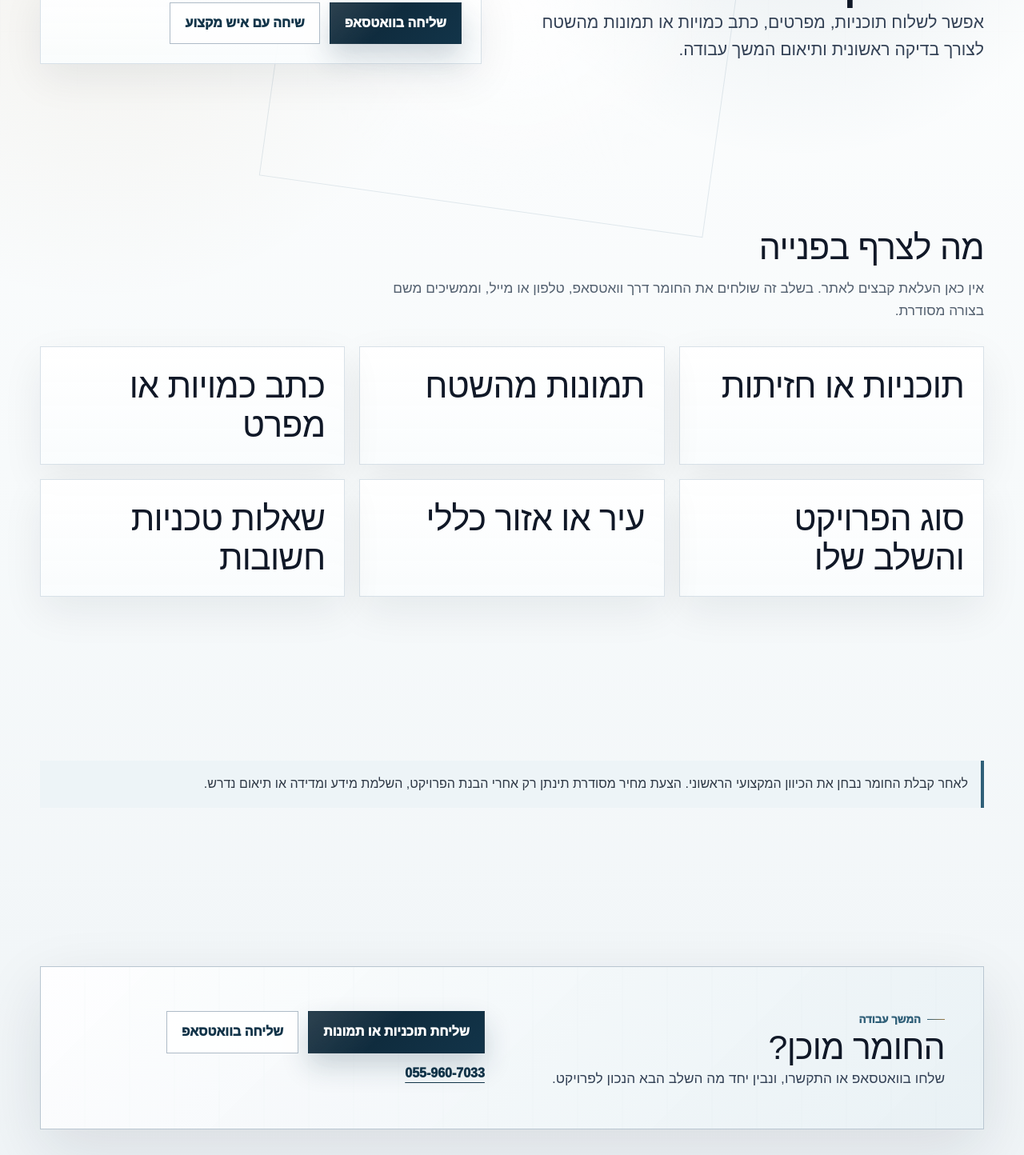
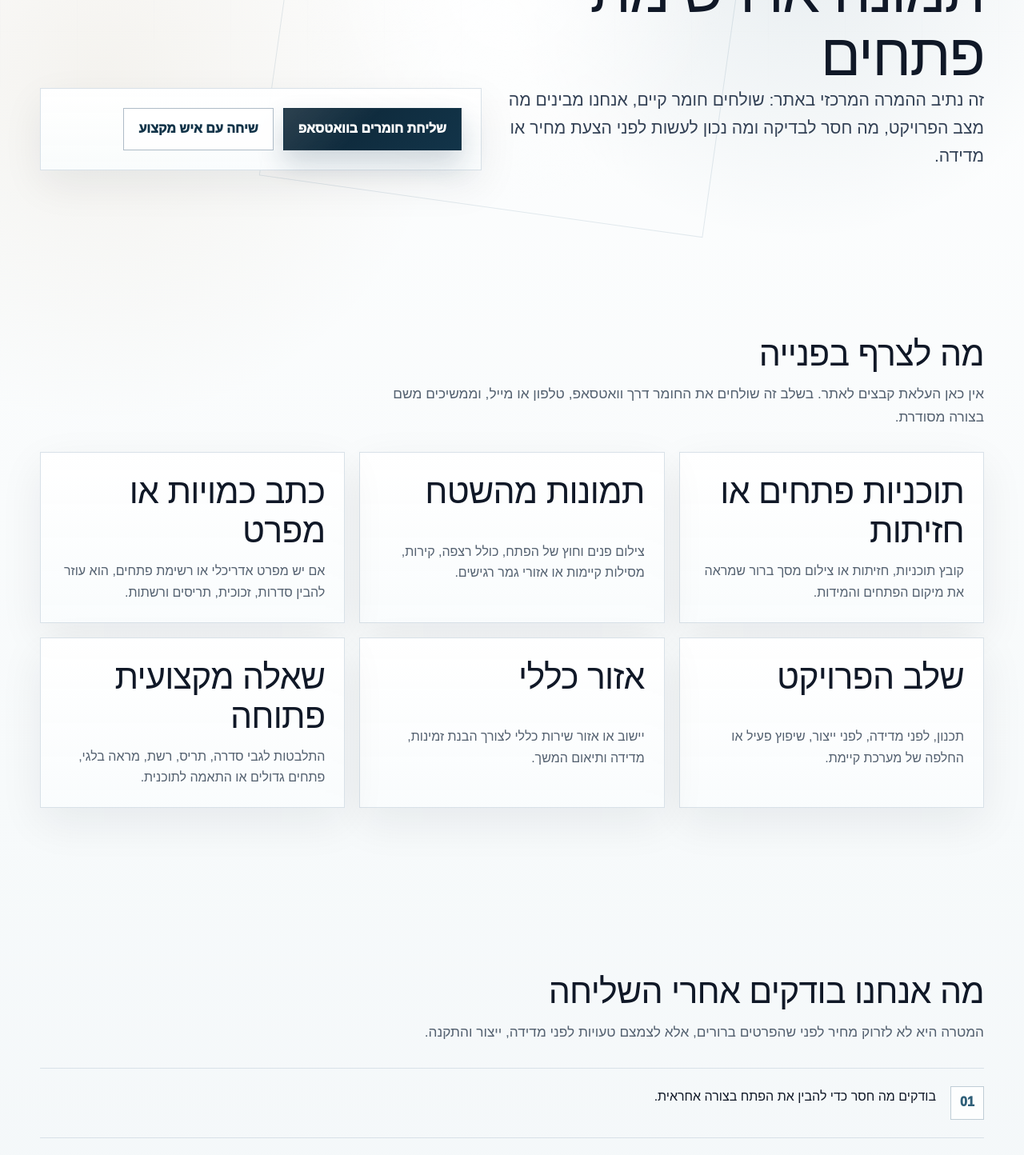
Before and after one commit to feldixAR/ashbel-aluminum-website, a Next.js app: page /upload in a window 1280 px wide. Shown: the part 440-1884 px from the top of the page at 80% size. Built offline with nearby package versions, Linux system fonts and the light colour scheme.

Commit message:
Strengthen upload conversion flow

```diff
--- a/src/app/upload/page.tsx
+++ b/src/app/upload/page.tsx
@@ -7,18 +7,33 @@ export const metadata: Metadata = {
   description: 'שליחת תוכניות, מפרטים, כתב כמויות או תמונות מהשטח לצורך בדיקה ראשונית ותיאום עבודות אלומיניום.',
 };
 
+const materials = [
+  { title: 'תוכניות פתחים או חזיתות', text: 'קובץ תוכניות, חזיתות או צילום מסך ברור שמראה את מיקום הפתחים והמידות.' },
+  { title: 'תמונות מהשטח', text: 'צילום פנים וחוץ של הפתח, כולל רצפה, קירות, מסילות קיימות או אזורי גמר רגישים.' },
+  { title: 'כתב כמויות או מפרט', text: 'אם יש מפרט אדריכלי או רשימת פתחים, הוא עוזר להבין סדרות, זכוכית, תריסים ורשתות.' },
+  { title: 'שלב הפרויקט', text: 'תכנון, לפני מדידה, לפני ייצור, שיפוץ פעיל או החלפה של מערכת קיימת.' },
+  { title: 'אזור כללי', text: 'יישוב או אזור שירות כללי לצורך הבנת זמינות, מדידה ותיאום המשך.' },
+  { title: 'שאלה מקצועית פתוחה', text: 'התלבטות לגבי סדרה, תריס, רשת, מראה בלגי, פתחים גדולים או התאמה לתוכנית.' },
+];
+
+const reviewSteps = [
+  'בודקים מה חסר כדי להבין את הפתח בצורה אחראית.',
+  'מזהים כיוון מערכת אפשרי לפי שימוש, מידה, גמר ותנאי שטח.',
+  'מגדירים מה השלב הבא: השלמת מידע, שיחה, בדיקה מקצועית או מדידה.'
+];
+
 export default function UploadPage() {
   return (
     <main>
       <div className='container-main'>
         <PageIntro
           eyebrow='שליחת חומרים'
-          title='שלחו חומר קיים לבדיקה ראשונית'
-          text='אפשר לשלוח תוכניות, מפרטים, כתב כמויות או תמונות מהשטח לצורך בדיקה ראשונית ותיאום המשך עבודה.'
+          title='בדיקה מקצועית מתחילה מתוכנית, תמונה או רשימת פתחים'
+          text='זה נתיב ההמרה המרכזי באתר: שולחים חומר קיים, אנחנו מבינים מה מצב הפרויקט, מה חסר לבדיקה ומה נכון לעשות לפני הצעת מחיר או מדידה.'
         >
           <div className='button-row'>
             <a className='btn btn-primary' href={site.whatsapp}>
-              שליחה בוואטסאפ
+              שליחת חומרים בוואטסאפ
             </a>
             <a className='btn btn-outline' href={site.phoneHref}>
               שיחה עם איש מקצוע
@@ -29,12 +44,24 @@ export default function UploadPage() {
         <section className='section-shell'>
           <SectionHeader title='מה לצרף בפנייה' text='אין כאן העלאת קבצים לאתר. בשלב זה שולחים את החומר דרך וואטסאפ, טלפון או מייל, וממשיכים משם בצורה מסודרת.' />
           <div className='grid-3'>
-            {['תוכניות או חזיתות', 'תמונות מהשטח', 'כתב כמויות או מפרט', 'סוג הפרויקט והשלב שלו', 'עיר או אזור כללי', 'שאלות טכניות חשובות'].map((item) => (
-              <article className='feature-card' key={item}>
-                <h2>{item}</h2>
+            {materials.map((item) => (
+              <article className='feature-card' key={item.title}>
+                <h2>{item.title}</h2>
+                <p>{item.text}</p>
               </article>
             ))}
           </div>
+        </section>
+
+        <section className='section-shell'>
+          <SectionHeader title='מה אנחנו בודקים אחרי השליחה' text='המטרה היא לא לזרוק מחיר לפני שהפרטים ברורים, אלא לצמצם טעויות לפני מדידה, ייצור והתקנה.' />
+          <ol className='process-list'>
+            {reviewSteps.map((step) => (
+              <li key={step}>
+                <p>{step}</p>
+              </li>
+            ))}
+          </ol>
         </section>
 
         <section className='section-shell'>
```
